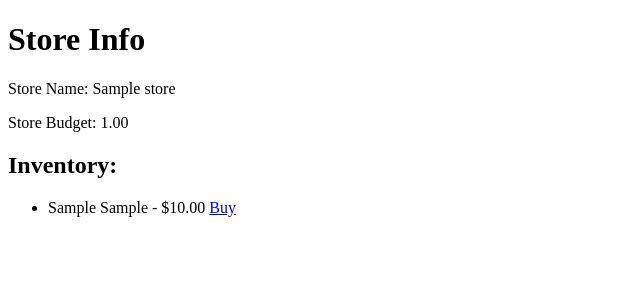
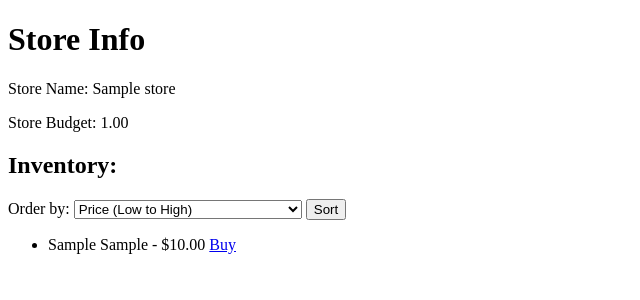
Before and after one commit to co01l3r/car_dealer, a Django app: page /store_info/ in a window 1280 px wide. Shown: the part 34-334 px from the top of the page, without its empty margins (0-640 px from the left). Run offline with Django 4.2, Linux system fonts and the light colour scheme; tables that the repository leaves empty hold one stand-in row (values such as "Sample post").

Commit message:
add car filter func

```diff
--- a/dealer/templates/dealer/store_info.html
+++ b/dealer/templates/dealer/store_info.html
@@ -11,6 +11,22 @@
     <p>Store Name: {{ store.name }}</p>
     <p>Store Budget: {{ store.budget }}</p>
     <h2>Inventory:</h2>
+
+<form method="GET" action="{% url 'car_list' %}">
+    <label for="ordering">Order by:</label>
+    <select name="ordering" id="ordering">
+        <option value="price" {% if ordering == 'price' %}selected{% endif %}>Price (Low to High)</option>
+        <option value="-price" {% if ordering == '-price' %}selected{% endif %}>Price (High to Low)</option>
+        <option value="make" {% if ordering == 'make' %}selected{% endif %}>Make (A-Z)</option>
+        <option value="-make" {% if ordering == '-make' %}selected{% endif %}>Make (Z-A)</option>
+        <option value="model" {% if ordering == 'model' %}selected{% endif %}>Model (A-Z)</option>
+        <option value="-model" {% if ordering == '-model' %}selected{% endif %}>Model (Z-A)</option>
+        <option value="submission_date" {% if ordering == 'submission_date' %}selected{% endif %}>Date Submitted (Oldest to Newest)</option>
+        <option value="-submission_date" {% if ordering == '-submission_date' %}selected{% endif %}>Date Submitted (Newest to Oldest)</option>
+    </select>
+    <button type="submit">Sort</button>
+</form>
+
     <ul>
         {% for car in cars %}
             <li>{{ car.make }} {{ car.model }} - ${{ car.price }} <a href="{% url 'buy_car' car.id %}">Buy</a></li>
--- a/dealer/urls.py
+++ b/dealer/urls.py
@@ -5,4 +5,5 @@ urlpatterns = [
     path('submit_car/', views.submit_car, name='submit_car'),
     path('buy_car/<int:car_id>/', views.buy_car, name='buy_car'),
     path('store_info/', views.store_info, name='store_info'),
+    path('', views.car_list, name='car_list'),
 ]
--- a/dealer/views.py
+++ b/dealer/views.py
@@ -65,3 +65,29 @@ def store_info(request):
     store = Store.objects.first()  # Assuming there's only one store for simplicity
     cars = Car.objects.filter(store=store)
     return render(request, 'dealer/store_info.html', {'store': store, 'cars': cars})
+
+
+def car_list(request):
+    # Define the available ordering options and their corresponding database fields
+    ordering_options = {
+        'price': 'price',
+        '-price': '-price',
+        'make': 'make',
+        '-make': '-make',
+        'model': 'model',
+        '-model': '-model',
+        'submission_date': 'submission_date',
+        '-submission_date': '-submission_date',
+    }
+
+    # Get the user's selected ordering option, defaulting to 'price' if not provided or invalid
+    ordering = request.GET.get('ordering', 'price')
+    ordering_field = ordering_options.get(ordering, 'price')
+
+    cars = Car.objects.all().order_by(ordering_field)
+
+    context = {
+        'cars': cars,
+        'ordering': ordering,
+    }
+    return render(request, 'dealer/store_info.html', context)
```
